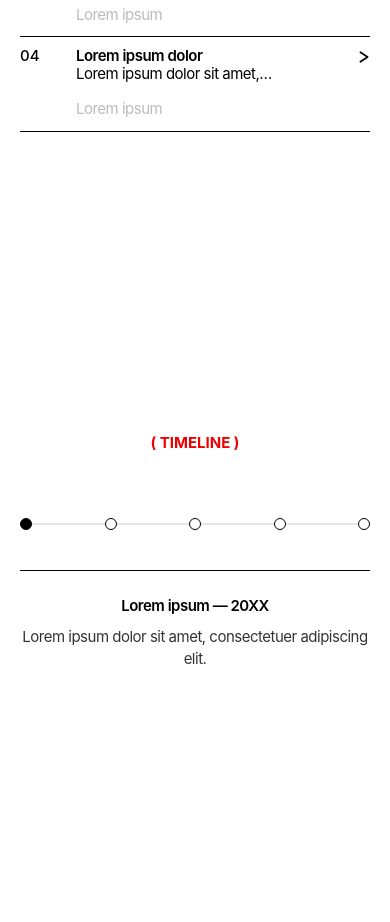
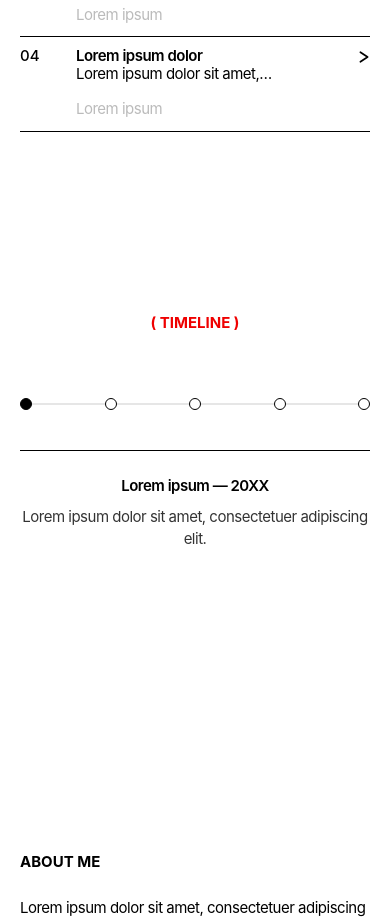
Before and after one commit to sukhman0402/portfolio-website, a Next.js app: page / in a window 390 px wide. Shown: the part 1800-2722 px from the top of the page. Built offline with nearby package versions, Linux system fonts and the light colour scheme.

Commit message:
Update TimelineSection.js

```diff
--- a/src/components/TimelineSection.js
+++ b/src/components/TimelineSection.js
@@ -29,11 +29,13 @@ export default function TimelineSection() {
 
   return (
     <section className="w-full">
-      {/* pt-[300px] (mobile only, md:pt-28 unchanged) — same site-wide 300px
-          inter-section rule as ResearchSection, flagged 2026-09-02: Research
-          carries no trailing bottom space of its own, so this pt- alone
-          produces the full 300px gap from Research's last row. */}
-      <div className="mx-auto max-w-[1440px] px-5 pt-[300px] text-center sm:px-[30px] md:pt-28">
+      {/* pt-[180px] (mobile only, md:pt-28 unchanged) — same site-wide
+          inter-section rule as ResearchSection, flagged 2026-09-02, revised
+          same day from 300px down to 180px (see ResearchSection.js for the
+          full note). Research carries no trailing bottom space of its own,
+          so this pt- alone produces the full 180px gap from Research's last
+          row. */}
+      <div className="mx-auto max-w-[1440px] px-5 pt-[180px] text-center sm:px-[30px] md:pt-28">
         <h2 className="font-bold uppercase tracking-normal text-accent">
           ( Timeline )
         </h2>
```
